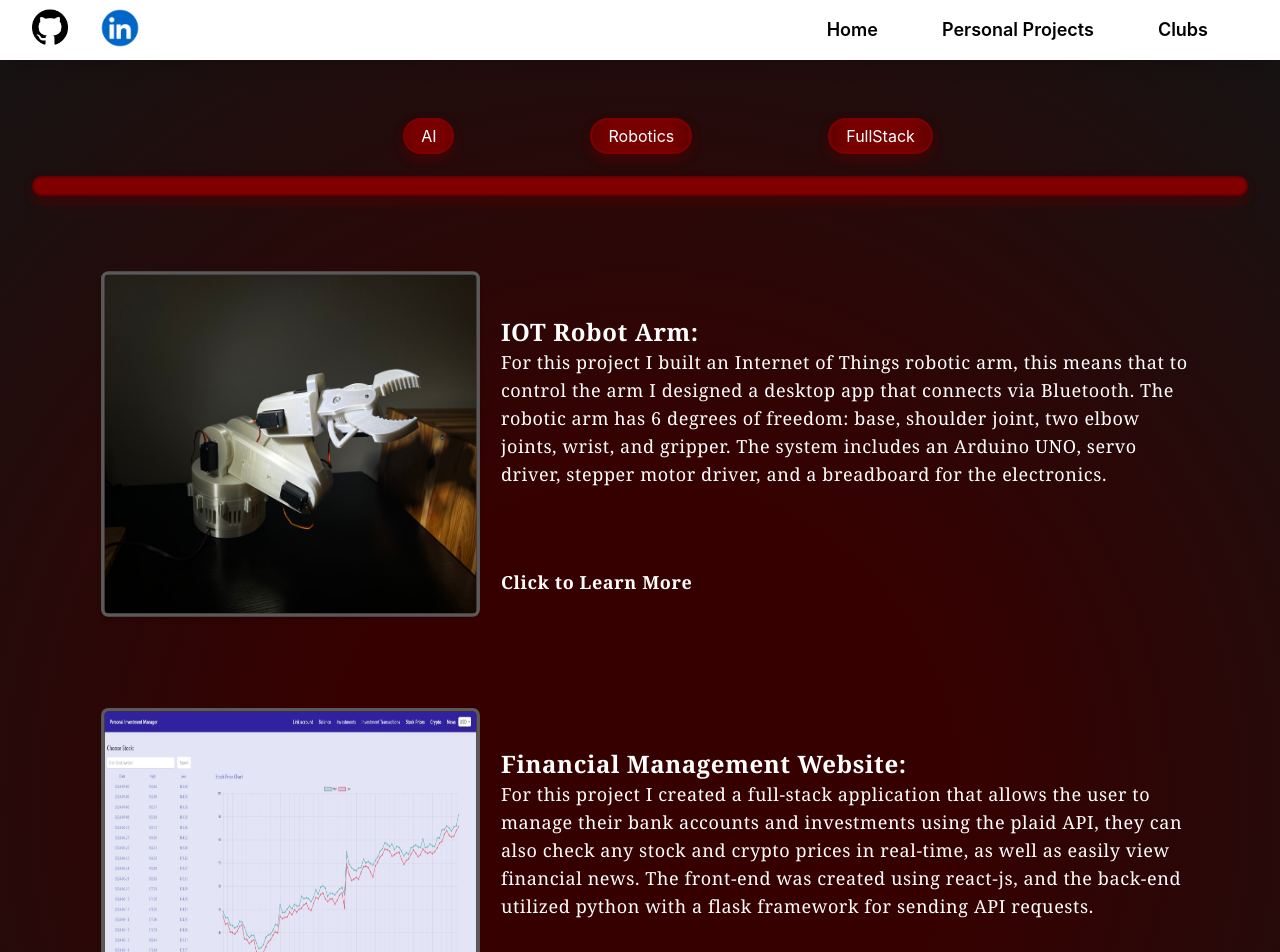
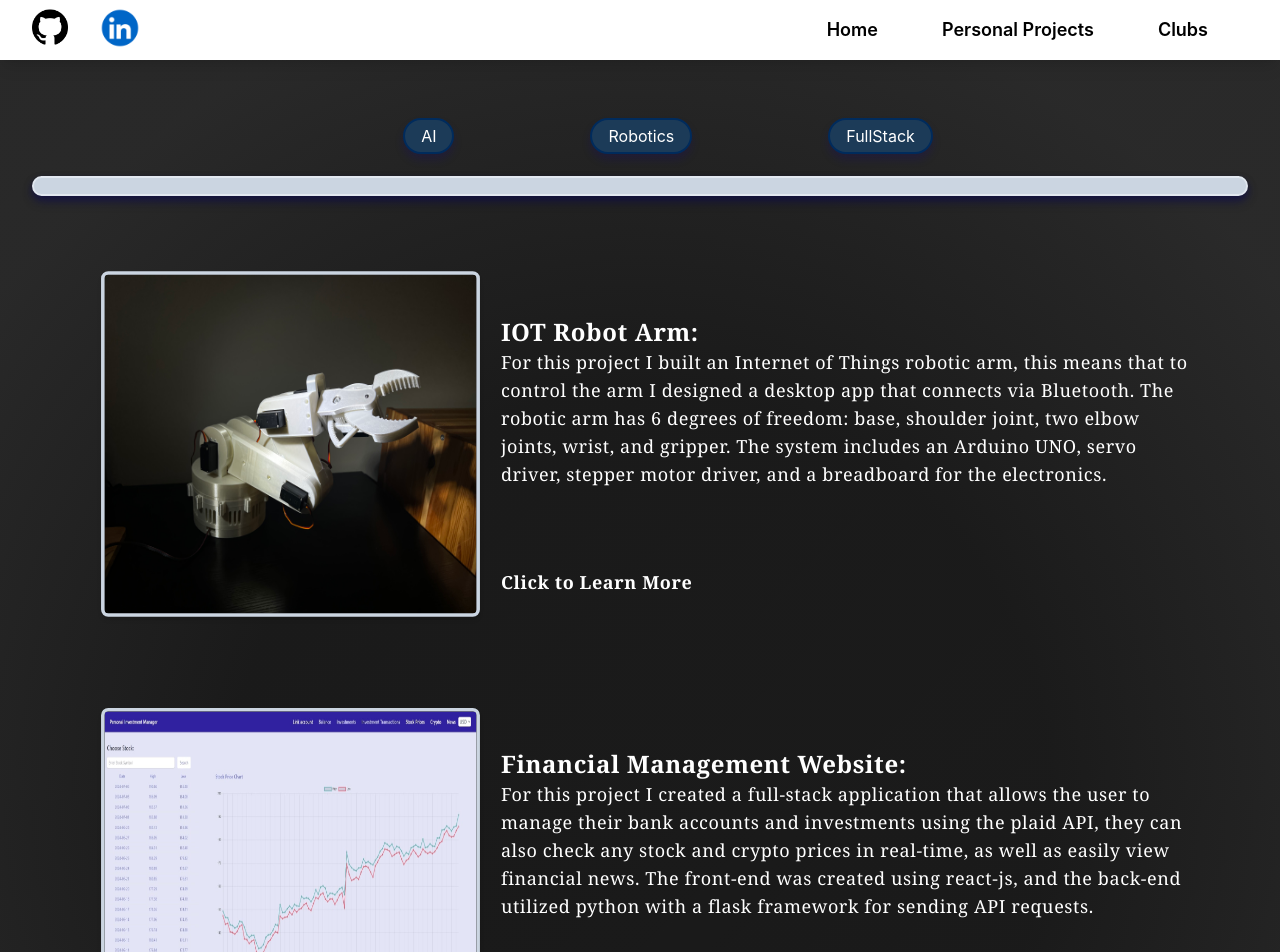
Before and after one commit to Bryanh002/Personal-Website, a React (Create React App) app: page /projects in a window 1280 px wide. Shown: the top 952 px of the page. Built offline with nearby package versions, Linux system fonts and the light colour scheme.

Commit message:
Updated Theme

```diff
--- a/src/App.css
+++ b/src/App.css
@@ -19,7 +19,7 @@ body{
 
 #projects {
   background: rgb(64,64,64); /* Base deep grey */
-  background: radial-gradient(circle, rgba(55, 0, 0, 1) 30%, rgba(20, 20, 20, 1) 100%);
+  background: radial-gradient(circle, rgba(26, 26, 26, 0.9) 40%, rgba(43, 43, 43, 0.9) 80%);
 }
 
 /*#home-page {
@@ -36,11 +36,12 @@ body{
 
 #banner {
   background: rgb(212,23,17); /* Approximation of the dark red in your image */
-  background: linear-gradient(90deg, rgba(70, 20, 20, 1) 0%, rgba(120, 0, 0, 1) 50%, rgba(70, 20, 20, 1) 100%);
+  background: linear-gradient(90deg, rgba(160, 20, 20, 1) 0%, rgba(212, 0, 0, 1) 50%, rgba(160, 20, 20, 1) 100%);
 }
 
 #clubs {
   background: rgb(64,64,64); /* Base deep grey */
-  background: linear-gradient(90deg, rgba(30, 20, 20, 1) 0%, rgba(80, 0, 0, 1) 50%, rgba(30, 20, 20, 1) 100%);
+  /*background: linear-gradient(90deg, rgba(30, 20, 20, 1) 0%, rgba(10, 7, 50, 1) 50%, rgba(30, 20, 20, 1) 100%);*/
+  background: linear-gradient(135deg, rgba(43, 43, 43, 1) 0%, rgba(43, 43, 43, 1) 100%)
 
 }
--- a/src/Pages/Projects.js
+++ b/src/Pages/Projects.js
@@ -146,18 +146,18 @@ function ProjectPage() {
             <div className="pt-24">
                 <div className="h-[1700px] sm:h-[1300px] w-full">
                     <div className="h-20 w-full flex justify-center items-center">
-                        <button onClick={handleAiTagClick} className={`rounded-full border-maroon bg-button-gradient border-2 text-white border-solid ml-4 sm:mr-20 sm:text-base text-sm sm:ml-14 px-4 py-1 shadow-slight hover:scale-105 hover:shadow-colored ease-in-out duration-300 ${isAiActive ? 'text-green-400' : ''}`}>AI</button>
-                        <button onClick={handleARoboticsTagClick} className={`rounded-full border-maroon bg-button-gradient text-white border-2 border-solid ml-4 sm:mr-20 sm:text-base text-sm sm:ml-14 px-4 py-1 shadow-slight hover:scale-105 hover:shadow-colored ease-in-out duration-300 ${isRActive ? 'text-green-400' : ''}`}>Robotics</button>
-                        <button onClick={handleFullStackTagClick} className={`rounded-full border-maroon bg-button-gradient text-white border-2 border-solid ml-4 sm:text-base text-sm sm:ml-14 px-4 py-1 shadow-slight hover:scale-105 hover:shadow-colored ease-in-out duration-300 ${isFActive ? 'text-green-400' : ''}`}>FullStack</button>
+                        <button onClick={handleAiTagClick} className={`rounded-full border-navy bg-navy-deep border-2 text-white border-solid ml-4 sm:mr-20 sm:text-base text-sm sm:ml-14 px-4 py-1 shadow-light hover:scale-105 hover:shadow-colored ease-in-out duration-300 ${isAiActive ? 'text-green-400' : ''}`}>AI</button>
+                        <button onClick={handleARoboticsTagClick} className={`rounded-full border-navy bg-navy-deep text-white border-2 border-solid ml-4 sm:mr-20 sm:text-base text-sm sm:ml-14 px-4 py-1 shadow-light hover:scale-105 hover:shadow-colored ease-in-out duration-300 ${isRActive ? 'text-green-400' : ''}`}>Robotics</button>
+                        <button onClick={handleFullStackTagClick} className={`rounded-full border-navy bg-navy-deep text-white border-2 border-solid ml-4 sm:text-base text-sm sm:ml-14 px-4 py-1 shadow-light hover:scale-105 hover:shadow-colored ease-in-out duration-300 ${isFActive ? 'text-green-400' : ''}`}>FullStack</button>
                     </div>
-                    <div className="bg-maroon h-5 scale-x-95 w-full rounded-full border-maroon-dark border-2 border-solid shadow-slight"></div>
+                    <div className="bg-slate-300 h-5 scale-x-95 w-full rounded-full border-slate-200 border-2 border-solid shadow-slight"></div>
 
 
                     {/*Project Cards*/}
                     <div className="h-full w-full flex flex-col">
                         <div className={`flex justify-center sm:px-20 px-5 ${isFActive ? 'hidden' : 'visible'} ${isAiActive ? 'hidden' : 'visible'}`}>
                                 <div id="robotic-arm" className="mt-14 sm:h-96 w-full h-[400px] rounded-lg flex flex-col sm:flex-row ease-in-out duration-300">
-                                    <div className="w-full sm:w-[510px] h-56 sm:h-full scale-75 scale-y-75 sm:scale-y-90 sm:scale-90 shadow-md rounded-lg overflow-hidden border-gray2-200 border-4 border-solid">
+                                    <div className="w-full sm:w-[510px] h-56 sm:h-full scale-75 scale-y-75 sm:scale-y-90 sm:scale-90 shadow-md rounded-lg overflow-hidden border-slate-300 border-4 border-solid">
                                         <img src={Roboticarm} className="w-full h-56 sm:h-full"></img>
                                     </div>
                                     <div className="tracking-wide w-full md:w-[850px] md:mt-16 font-bold font-serif text-lg lg:text-2xl md:text-left text-center">
@@ -173,7 +173,7 @@ function ProjectPage() {
 
                         <div className={`flex justify-center sm:px-20 px-5 ${isRActive ? 'hidden' : 'visible' } ${isAiActive ? 'hidden' : 'visible' }`}>
                             <div id="Financial Website" className="mt-14 sm:h-80 w-full h-[400px] rounded-lg flex flex-col sm:flex-row ease-in-out duration-300">
-                                <div className="w-full sm:w-[510px] h-56 sm:h-full scale-75 scale-y-75 sm:scale-y-90 sm:scale-90 shadow-md rounded-lg border-gray2-200 border-4 border-solid overflow-hidden">
+                                <div className="w-full sm:w-[510px] h-56 sm:h-full scale-75 scale-y-75 sm:scale-y-90 sm:scale-90 shadow-md rounded-lg border-slate-300 border-4 border-solid overflow-hidden">
                                     <img src={project2} className='w-full h-56 sm:h-full'></img>
                                 </div>
                                 <div className="w-full  tracking-wide md:w-[850px] md:mt-14 mb-16 md:mb-0 font-bold font-serif text-lg lg:text-2xl md:text-left text-center">Financial Management Website:
@@ -186,7 +186,7 @@ function ProjectPage() {
 
                         <div className={`flex justify-center sm:px-20 px-5 ${isFActive ? 'hidden' : 'visible' } ${isRActive ? 'hidden' : 'visible' }`}>
                             <div id="Ai-project" className=" mt-14 sm:h-80 w-full h-[400px] rounded-lg flex flex-col sm:flex-row ease-in-out duration-300">
-                                <div className="w-full sm:w-[510px] h-56 sm:h-full scale-75 scale-y-75 sm:scale-y-90 sm:scale-90 shadow-md rounded-lg overflow-hidden border-gray2-200 border-4 border-solid">
+                                <div className="w-full sm:w-[510px] h-56 sm:h-full scale-75 scale-y-75 sm:scale-y-90 sm:scale-90 shadow-md rounded-lg overflow-hidden border-slate-300 border-4 border-solid">
                                     <img src={project3} className='w-full h-full'></img>
                                 </div>
                                 <div className="w-full md:w-[850px] tracking-wide mt-8 font-bold font-serif text-lg lg:text-2xl text-center md:text-left">YOLOV3 Reseach Implementation:
--- a/tailwind.config.js
+++ b/tailwind.config.js
@@ -8,13 +8,13 @@ module.exports = {
     extend: {
 
       boxShadow: {
-        'light': '0px 4px 6px rgba(255, 255, 255, 0.2)',
-        'colored': '0px 4px 6px rgba(0, 0, 0, 0.5), 0px 6px 20px rgba(255, 0, 0, 0.3)',
-        'slight': '0px 6px 12px rgba(255, 0, 0, 0.2), 0px 4px 8px rgba(0, 0, 0, 0.5)', // Medium shadow
-        'great': '0px 10px 20px rgba(255, 0, 0, 0.3), 0px 8px 16px rgba(0, 0, 0, 0.5)', // Large shadow
+        'light': '0px 6px 8px rgba(20, 7, 128, 0.2)',
+        'colored': '0px 4px 6px rgba(0, 0, 0, 0.5), 0px 6px 20px rgba(0, 0, 128, 0.3)',
+        'slight': '0px 6px 12px rgba(2, 7, 93, 0.2), 0px 4px 8px rgba(10, 7, 75, 0.5)', // Medium shadow
+        'great': '0px 10px 20px rgba(0, 0, 128, 0.3), 0px 8px 16px rgba(0, 0, 128, 0.5)', // Large shadow
       },
       backgroundImage: {
-        'button-gradient': 'radial-gradient(circle, rgba(120,0,0,1) 60%, rgba(95,0,0,1) 100%)',
+        'button-gradient': 'radial-gradient(circle, rgba(210,0,0,1) 70%, rgba(195,0,0,1) 100%)',
         'border-gradient': 'radial-gradient(circle, rgba(54,54,54,1) 50%, rgba(30,30,30,1) 100%);',
         'banner': 'linear-gradient(135deg, #002B5C 0%, #001F3F 100%);',
       },
@@ -35,6 +35,7 @@ module.exports = {
           DEFAULT: '#800000', // Base maroon
           light: '#A52A2A',   // Slightly lighter maroon
           dark: '#660000',    // Darker maroon
+          brick: '#b22222',
         },
         gray2: {
           100: '#7a7a7a',
@@ -43,7 +44,11 @@ module.exports = {
         navy: {
           DEFAULT: '#002B5C',
           dark: '#001F3F',
+          deep: '#1c3b58',
         },
+        gold: {
+          DEFAULT: '#b08d57',
+        }
       },
 
       transitionDelay: {
```
